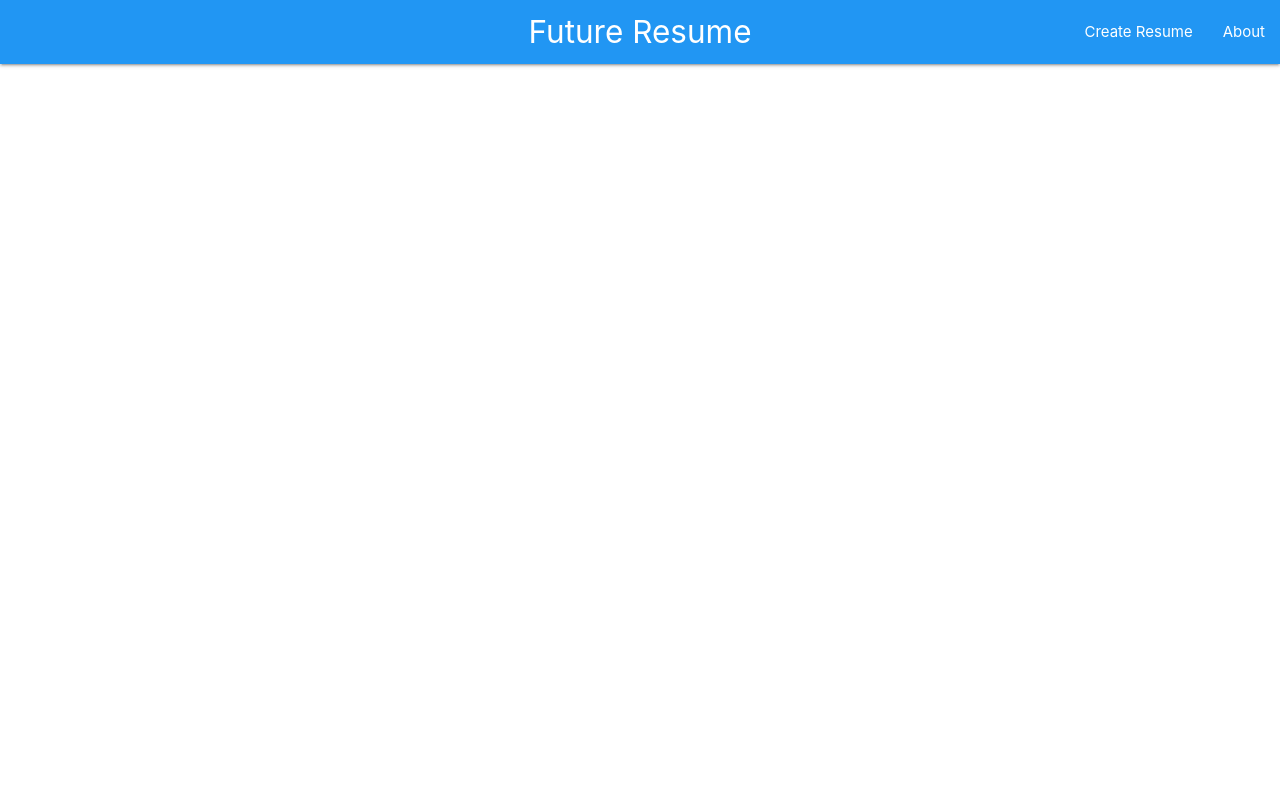
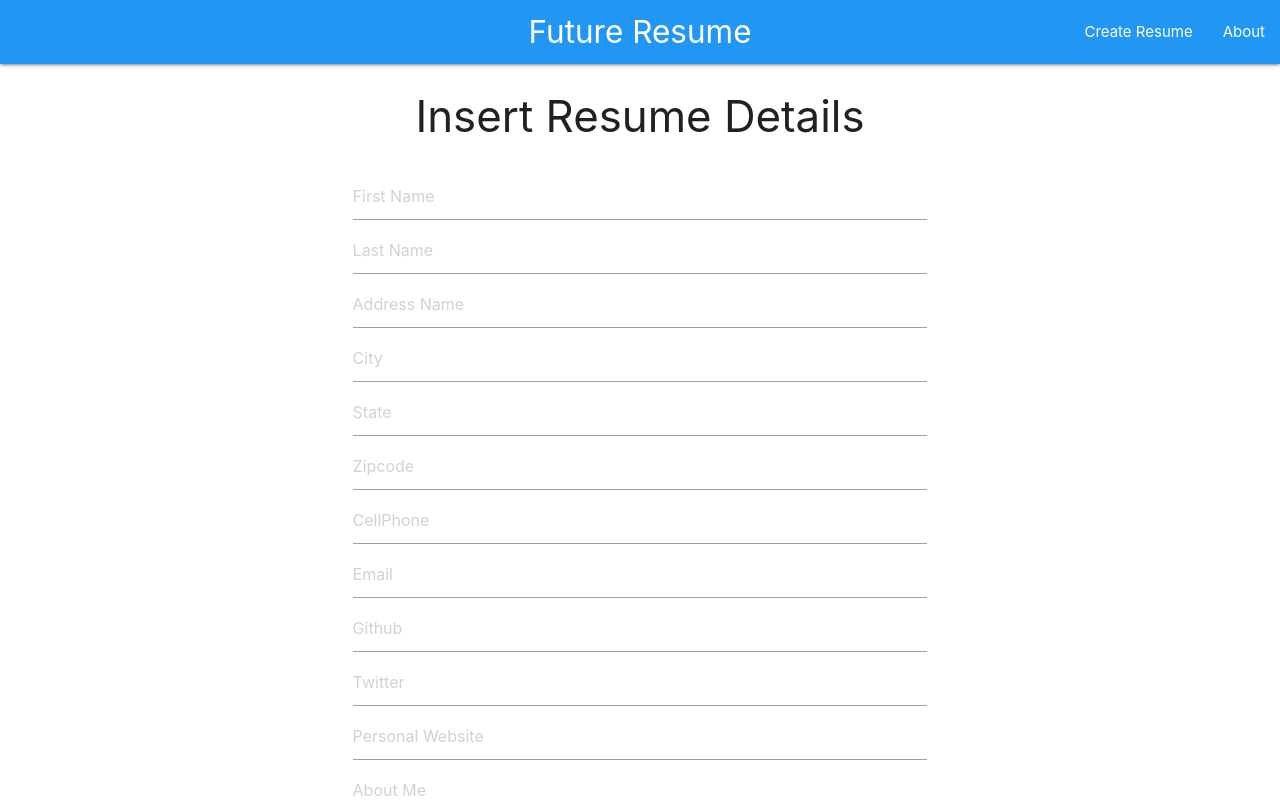
Before and after one commit to m-tartag/FutureResume, a React (Create React App) app in the folder client/: page /resumeform in a window 1280 px wide. Shown: the top 800 px of the page. Built offline with nearby package versions, Linux system fonts and the light colour scheme.

Commit message:
resume link fixed

```diff
--- a/client/src/App.js
+++ b/client/src/App.js
@@ -15,6 +15,7 @@ class App extends Component {
         <div className="App">
           <Navbar />
           <Route exact path="/" component={Landing} />
+          <Route exact path="/resumeform" component={ResumeForm} />
           <Route exact path="/register" component={Register} />
           <Route exact path="/about" component={About} />
           <Route exact path="/login" component={Login} />
```
